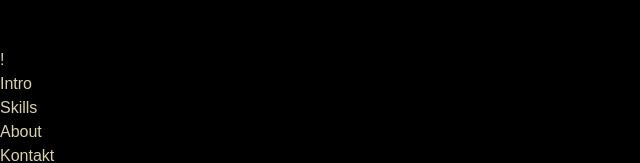
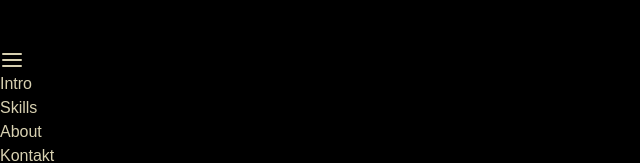
Before and after one commit to Mouveee/mouveee.github.io, a Next.js app: page / in a window 1280 px wide. Shown: the top 163 px of the page, without its empty margins (0-640 px from the left). Built offline with nearby package versions, Linux system fonts and the light colour scheme.

Commit message:
NavigationBar: Change symbol and placement

```diff
--- a/src/app/components/NavigationMenu.js
+++ b/src/app/components/NavigationMenu.js
@@ -2,6 +2,7 @@
 
 import { useState, useEffect } from "react";
 import Link from "next/link";
+import { AlignJustify } from 'lucide-react';
 
 const NavigationMenu = () => {
   const [isHovered, setIsHovered] = useState(false);
@@ -16,16 +17,16 @@ const NavigationMenu = () => {
   return (
     <div className="relative">
       <div
-        className="fixed h-10 w-10 flex items-center justify-center bottom-5 left-1/2 sm:left-auto sm:right-10 -translate-x-1/2 sm:bottom-10 sm:translate-x-0 p-4 rounded-full bg-pink-500 shadow-lg cursor-pointer animate-bounce z-50 border-2 border-white"
+        className="fixed h-10 w-10 flex items-center justify-center top-10 right-8 cursor-pointer z-50"
         onMouseEnter={() => setIsHovered(true)}
         onMouseLeave={() => setIsHovered(false)}
       >
-        <div className=" text-2xl font-bold">!</div>
+        <AlignJustify className="w-20 h-20" color="#D8D1B1"/>
       </div>
 
       {/* Menu Container */}
       <nav
-        className={`fixed left-1/2 -translate-x-1/2 bottom-5 sm:left-auto sm:bottom-10 sm:translate-x-0 sm:right-10 p-4 bg-black  rounded-lg shadow-lg transition-transform transform duration-300 ease-in-out z-50 ${
+        className={`fixed top-10 right-8 p-4 bg-black  rounded-lg shadow-lg transition-transform transform duration-300 ease-in-out z-50 ${
           isHovered ? "scale-100 opacity-100" : "scale-0 opacity-0"
         }`}
         onMouseEnter={() => setIsHovered(true)}
```
